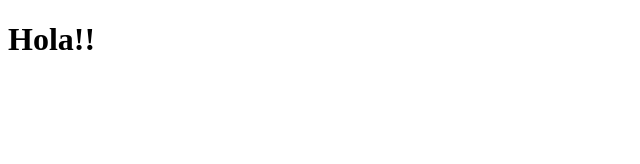
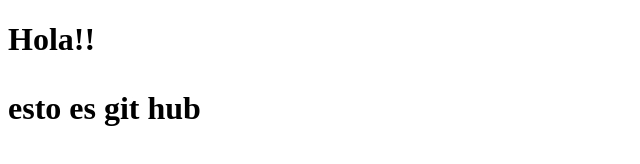
Before and after one commit to cesaraskmen/git, a plain HTML site: page index.html in a window 1280 px wide. Shown: the whole page, without its empty margins (0-640 px from the left). Drawn offline with Linux system fonts and the light colour scheme.

Commit message:
se creo el archivo de stilos

```diff
--- a/index.html
+++ b/index.html
@@ -8,6 +8,8 @@
 <body>
     <h1>
         Hola!!
+        <p>esto es  git hub</p>
+
     </h1>
 
 </body>
--- /dev/null
+++ b/style.css
@@ -0,0 +1,4 @@
+
+h1{
+    color: blue;
+}
```
